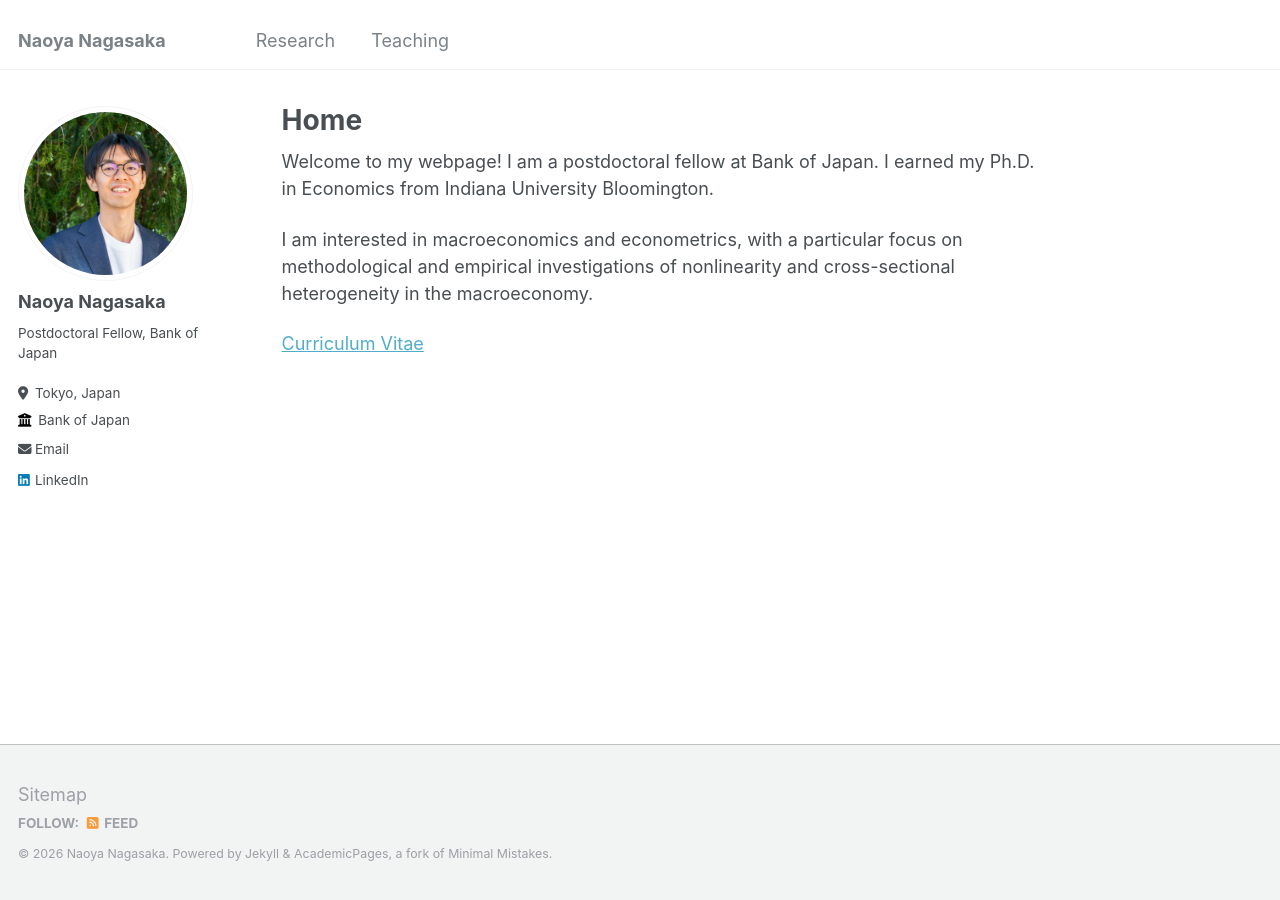
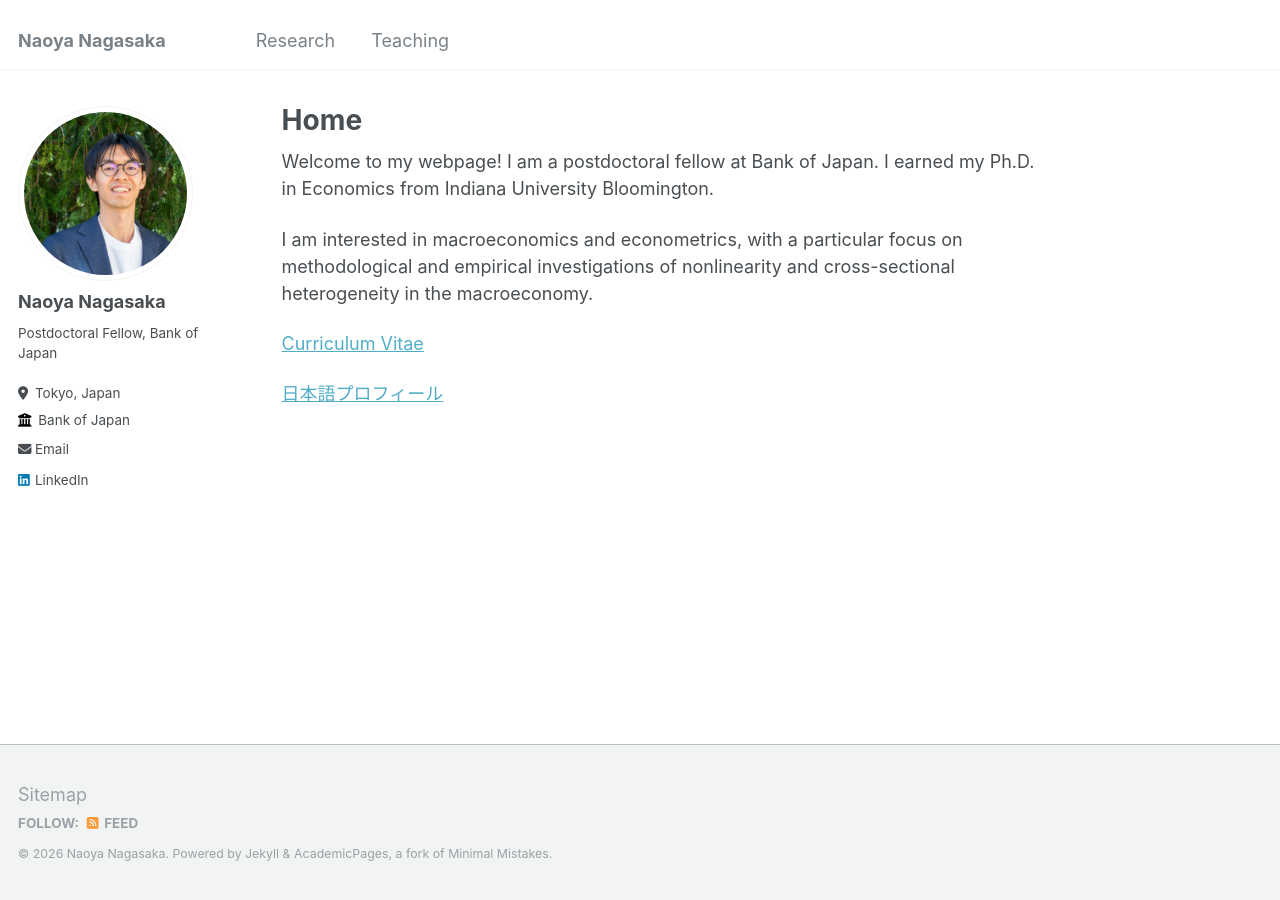
Before and after one commit to naonagas/naonagas.github.io, a Jekyll site: the page built from _pages/about.md, in a window 1280 px wide. Built offline with Jekyll 4.4.1, drawn with Linux system fonts in a browser that asks for light colours.

Commit message:
Update about.md

```diff
--- a/_pages/about.md
+++ b/_pages/about.md
@@ -12,3 +12,5 @@ Welcome to my webpage! I am a postdoctoral fellow at Bank of Japan. I earned my
 I am interested in macroeconomics and econometrics, with a particular focus on methodological and empirical investigations of nonlinearity and cross-sectional heterogeneity in the macroeconomy.
 
 [Curriculum Vitae](https://naonagas.github.io/files/cv_naoyanagasaka.pdf)
+
+[日本語プロフィール](https://naonagas.github.io/japanese/)
```
